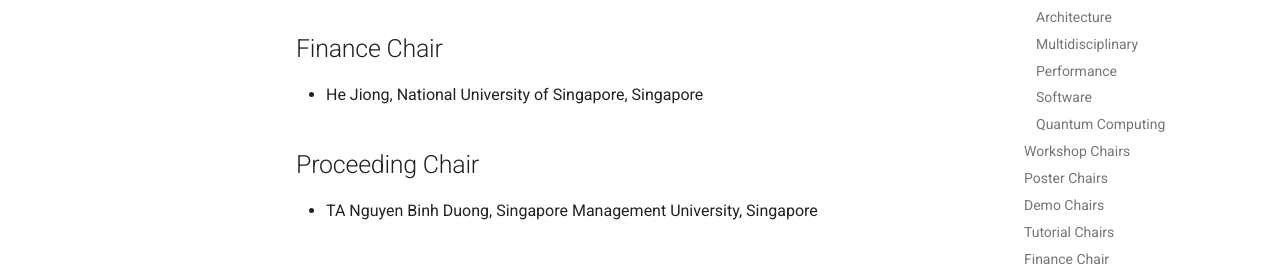
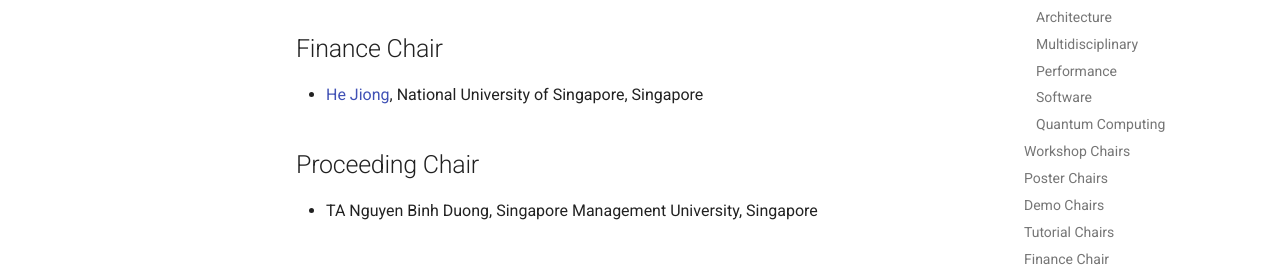
Before and after one commit to icpp2026/icpp2026.github.io, an MkDocs documentation site: the page built from docs/organizing-committee.md, in a window 1280 px wide and 900 px high, scrolled down 2089 px. Shown: the part 274-543 px from the top of the window. Built offline with MkDocs 1.6.1 and Material for MkDocs 9.7.7, drawn with Linux system fonts in a browser that asks for light colours; comment, search, counter and statistics services are not loaded; part of the change alters nothing that is shown.

```diff
--- a/docs/organizing-committee.md
+++ b/docs/organizing-committee.md
@@ -64,7 +64,7 @@
 
 ## Finance Chair
 
-- He Jiong, National University of Singapore, Singapore
+- [He Jiong](https://hejiong.me/){:target="\_blank"}, National University of Singapore, Singapore
 
 ## Proceeding Chair
 
```
